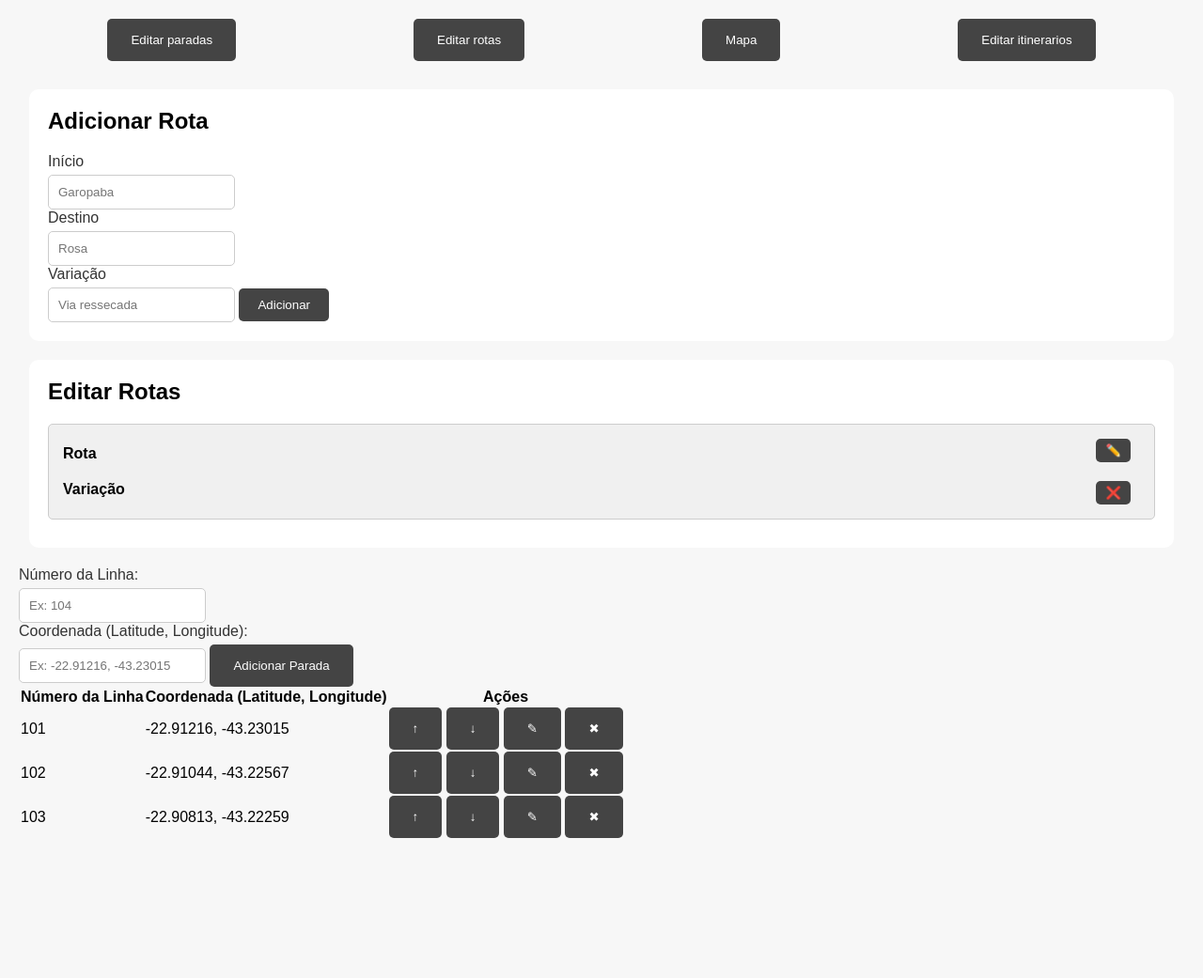
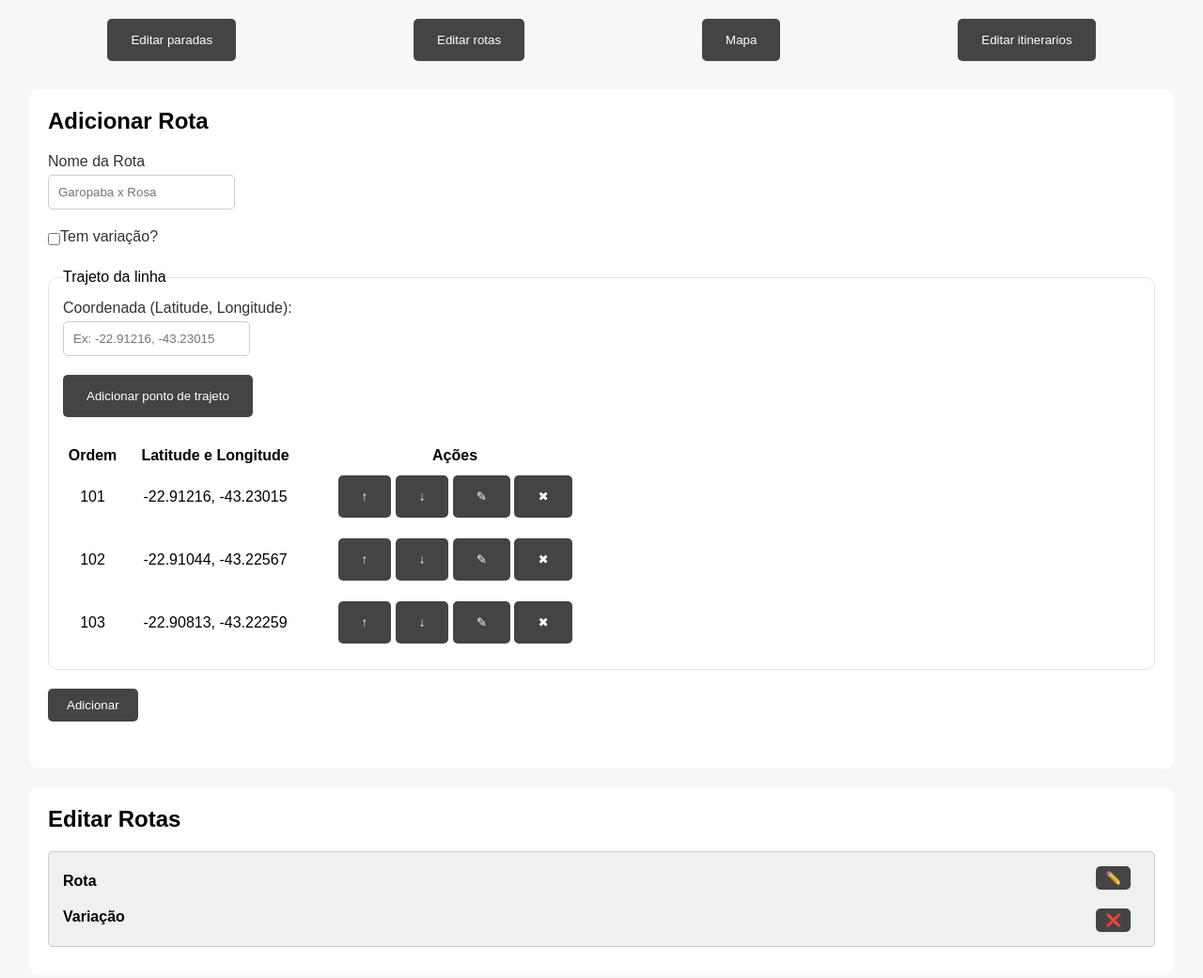
Before and after one commit to GaropaBus/garopabus-frontend, a website: page public/admin/gestao-rotas/index.html in a window 1280 px wide. Shown: the whole page at 94% size. Before the commit the page ends 914 px from the top, so only its background shows below. Drawn offline with Linux system fonts and the light colour scheme.

Commit message:
modificações feitas ate agora

```diff
--- a/public/admin/gestao-rotas/index.html
+++ b/public/admin/gestao-rotas/index.html
@@ -1,5 +1,5 @@
 <!DOCTYPE html>
-<html lang="en">
+<html lang="pt-br">
 <head>
     <meta charset="UTF-8">
     <meta name="viewport" content="width=device-width, initial-scale=1.0">
@@ -16,53 +16,44 @@
 
     <div class="form-section">
         <h2>Adicionar Rota</h2>
-        <form>
-            <label for="rua">Início</label>
-            <input type="text" id="rua" placeholder="Garopaba">
+        <form class="inputs">
+          <div class="name-rota-div inp">
+            <label for="name-rota">Nome da Rota</label>
+            <input type="text" id="name-rota" placeholder="Garopaba x Rosa">
+          </div>
 
-            <label for="coordenadaa">Destino</label>
-            <input type="text" id="coordenadaa" placeholder="Rosa">
-
+          <div>
+            <div class="variacao-input">
+                <input type="checkbox" name="variacao" id="variacao">
+                <label for="variacao">Tem variação?</label>
+            </div>
+            <!-- Se o checkbox for marcado, mostra o campo -->
+            <div id="variacao-details" style="display:none;">
                 <label for="descricao">Variação</label>
                 <input type="text" id="descricao" placeholder="Via ressecada">
-
-            <button type="submit">Adicionar</button>
-        </form>
+            </div>
         </div>
 
-    <div class="edit-section">
-        <h2>Editar Rotas</h2>
-        <div class="parada-item">
-            <div class="parada-info">
-                <span>Rota</span>
-                <span>Variação</span>
-            </div>
-            <div class="parada-actions">
-                <button class="edit-btn">✏️</button>
-                <button class="delete-btn">❌</button>
-            </div>
-        </div>
-        <!-- Repita .parada-item para mais itens -->
+
+
+          <fieldset>
+            <legend>Trajeto da linha</legend>
+            <div class="inputs">
+              <div>
+                <label for="coordenada">Coordenada (Latitude, Longitude):</label>
+                <input type="text" id="coordenada" placeholder="Ex: -22.91216, -43.23015">
               </div>
 
-    <script src="script.js"></script>
-
-    <!-- Formulário para adicionar uma nova parada -->
-  <div class="form-container">
-    <label for="numeroLinha">Número da Linha:</label>
-    <input type="text" id="numeroLinha" placeholder="Ex: 104">
-
-    <label for="coordenada">Coordenada (Latitude, Longitude):</label>
-    <input type="text" id="coordenada" placeholder="Ex: -22.91216, -43.23015">
-
-    <button onclick="adicionarParada()">Adicionar Parada</button>
+              <div class="submit-button">
+                <button type="button" onclick="adicionarParada(event)">Adicionar ponto de trajeto</button>
+              </div>
             </div>
 
             <table id="trajetoTable">
               <thead>
                 <tr>
-        <th>Número da Linha</th>
-        <th>Coordenada (Latitude, Longitude)</th>
+                  <th>Ordem</th>
+                  <th>Latitude e Longitude</th>
                   <th>Ações</th>
                 </tr>
               </thead>
@@ -99,74 +90,30 @@
                 </tr>
               </tbody>
             </table>
+          </fieldset>
 
-  <script>
-    function moverParaCima(botao) {
-      var linhaAtual = botao.parentElement.parentElement;
-      var linhaAnterior = linhaAtual.previousElementSibling;
+          <div class="submit-button">
+            <button type="submit">Adicionar</button>
+          </div>
+          </div>
+        </form>
+    </div>
 
-      if (linhaAnterior) {
-        linhaAtual.parentElement.insertBefore(linhaAtual, linhaAnterior);
-      }
-    }
+    <div class="edit-section">
+        <h2>Editar Rotas</h2>
+        <div class="parada-item">
+            <div class="parada-info">
+                <span>Rota</span>
+                <span>Variação</span>
+            </div>
+            <div class="parada-actions">
+                <button class="edit-btn">✏️</button>
+                <button class="delete-btn">❌</button>
+            </div>
+        </div>
+        <!-- Repita .parada-item para mais itens -->
+    </div>
 
-    function moverParaBaixo(botao) {
-      var linhaAtual = botao.parentElement.parentElement;
-      var linhaProxima = linhaAtual.nextElementSibling;
-
-      if (linhaProxima) {
-        linhaAtual.parentElement.insertBefore(linhaProxima, linhaAtual);
-      }
-    }
-
-    function removerParada(botao) {
-      var linhaAtual = botao.parentElement.parentElement;
-      linhaAtual.remove();
-    }
-
-    function editarParada(botao) {
-      var linhaAtual = botao.parentElement.parentElement;
-      var numeroLinha = linhaAtual.cells[0].innerText;
-      var coordenada = linhaAtual.cells[1].innerText;
-
-      var novoNumeroLinha = prompt("Editar Número da Linha:", numeroLinha);
-      var novaCoordenada = prompt("Editar Coordenada (Latitude, Longitude):", coordenada);
-
-      if (novoNumeroLinha != null && novaCoordenada != null) {
-        linhaAtual.cells[0].innerText = novoNumeroLinha;
-        linhaAtual.cells[1].innerText = novaCoordenada;
-      }
-    }
-
-    function adicionarParada() {
-      var numeroLinha = document.getElementById("numeroLinha").value;
-      var coordenada = document.getElementById("coordenada").value;
-
-      if (numeroLinha === "" || coordenada === "") {
-        alert("Por favor, preencha todos os campos!");
-        return;
-      }
-
-      var table = document.getElementById("trajetoTable").getElementsByTagName('tbody')[0];
-      var novaLinha = table.insertRow();
-
-      var celulaNumeroLinha = novaLinha.insertCell(0);
-      var celulaCoordenada = novaLinha.insertCell(1);
-      var celulaAcoes = novaLinha.insertCell(2);
-
-      celulaNumeroLinha.innerText = numeroLinha;
-      celulaCoordenada.innerText = coordenada;
-      celulaAcoes.innerHTML = `
-        <button onclick="moverParaCima(this)">↑</button>
-        <button onclick="moverParaBaixo(this)">↓</button>
-        <button onclick="editarParada(this)">✎</button>
-        <button onclick="removerParada(this)">✖</button>
-      `;
-
-      // Limpar os campos do formulário após adicionar
-      document.getElementById("numeroLinha").value = "";
-      document.getElementById("coordenada").value = "";
-    }
-  </script>
+    <script src="../../assets/js/admin/gestao-rotas.js"></script>
 </body>
 </html>
--- a/public/assets/css/gestao_adm.css
+++ b/public/assets/css/gestao_adm.css
@@ -37,6 +37,14 @@ button:hover {
     margin: auto;
     margin-bottom: 20px;
     width: 95%;
+}
+
+.inputs{
+    display: flex;
+    flex-direction: column;
+    gap: 20px;
+    justify-content: space-between;
+    margin-bottom: 30px;
 }
 
 h2 {
@@ -112,13 +120,11 @@ button[type="submit"]:hover {
 
 }
 
-.inp{
-    margin-bottom: 20px
-}
 
 fieldset{
     border: 1px solid rgba(209, 209, 209, 0.595);
     border-radius: 10px;
+    padding: 15px;
 }
 
 .times{
@@ -181,10 +187,6 @@ fieldset{
     margin-bottom: 20px;
 }
 
-fieldset.inp{
-    padding: 15px;
-}
-
 .selecionar-rota{
     padding: 10px 20px;
 }
@@ -207,3 +209,13 @@ fieldset.inp{
 .info p{
     overflow-wrap: break-word;
 }
+
+#trajetoTable {
+    width: 50%;
+}
+
+#trajetoTable td {
+    text-align: center;
+    padding: 10px;
+    max-width: 100%;
+}
--- /dev/null
+++ b/public/assets/js/admin/gestao-rotas.js
@@ -0,0 +1,75 @@
+// Exibir detalhes de variação somente se o checkbox for marcado
+document.getElementById('variacao').addEventListener('change', function() {
+    const variacaoDetails = document.getElementById('variacao-details');
+    if (this.checked) {
+        variacaoDetails.style.display = 'block';
+    } else {
+        variacaoDetails.style.display = 'none';
+    }
+});
+
+function moverParaCima(botao) {
+    var linhaAtual = botao.parentElement.parentElement;
+    var linhaAnterior = linhaAtual.previousElementSibling;
+
+    if (linhaAnterior) {
+    linhaAtual.parentElement.insertBefore(linhaAtual, linhaAnterior);
+    }
+}
+
+function moverParaBaixo(botao) {
+    var linhaAtual = botao.parentElement.parentElement;
+    var linhaProxima = linhaAtual.nextElementSibling;
+
+    if (linhaProxima) {
+    linhaAtual.parentElement.insertBefore(linhaProxima, linhaAtual);
+    }
+}
+
+function removerParada(botao) {
+    var linhaAtual = botao.parentElement.parentElement;
+    linhaAtual.remove();
+}
+
+function editarParada(botao) {
+    var linhaAtual = botao.parentElement.parentElement;
+    var numeroLinha = linhaAtual.cells[0].innerText;
+    var coordenada = linhaAtual.cells[1].innerText;
+
+    var novoNumeroLinha = prompt("Editar Número da Linha:", numeroLinha);
+    var novaCoordenada = prompt("Editar Coordenada (Latitude, Longitude):", coordenada);
+
+    if (novoNumeroLinha != null && novaCoordenada != null) {
+        linhaAtual.cells[0].innerText = novoNumeroLinha;
+        linhaAtual.cells[1].innerText = novaCoordenada;
+    }
+}
+
+function adicionarParada(event) {
+    event.preventDefault(); // Previne o envio do formulário e recarregamento da página
+
+    var coordenada = document.getElementById("coordenada").value;
+
+    if (coordenada === "") {
+        alert("Por favor, preencha todos os campos!");
+        return;
+    }
+
+    var table = document.getElementById("trajetoTable").getElementsByTagName('tbody')[0];
+    var novaLinha = table.insertRow();
+
+    var celulaCoordenada = novaLinha.insertCell(0);
+    var celulaCoordenada = novaLinha.insertCell(1);
+    var celulaAcoes = novaLinha.insertCell(2);
+
+    celulaCoordenada.innerText = coordenada;
+    celulaAcoes.innerHTML = `
+        <button type="button" onclick="moverParaCima(this)">↑</button>
+        <button type="button" onclick="moverParaBaixo(this)">↓</button>
+        <button type="button" onclick="editarParada(this)">✎</button>
+        <button type="button" onclick="removerParada(this)">✖</button>
+    `;
+
+    // Limpar os campos do formulário após adicionar
+    document.getElementById("coordenada").value = "";
+}
```
Also changed, not shown: public/admin/editar-itinerarios/index.html (+9 -7 lines), public/admin/editar-paradas/index.html (+8 -6 lines), public/admin/index.html (+1 -1 lines), public/index.html (+1 -1 lines), public/assets/js/admin/editar-itinerarios.js (added). Lines whose indentation alone changed are shown as unchanged.
